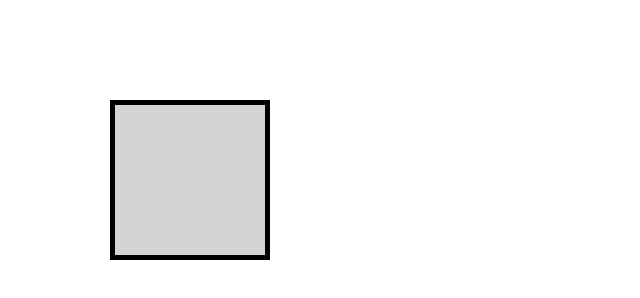
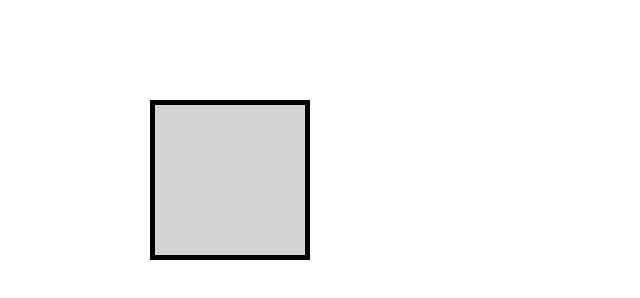
Before and after one commit to mimmelim/Oppgaver_og_l-sninger, a plain HTML site: page animasjon/index.html in a window 1280 px wide. Shown: the whole page, without its empty margins (0-640 px from the left). Drawn offline with nearby package versions, Linux system fonts and the light colour scheme.

Commit message:
Update animasjon.css

```diff
--- a/animasjon/animasjon.css
+++ b/animasjon/animasjon.css
@@ -5,5 +5,5 @@
 	border: 5px black solid;
 	position: absolute;
 	top: 100px;
-	left: 10px;
+	left: 50px;
 }
```
